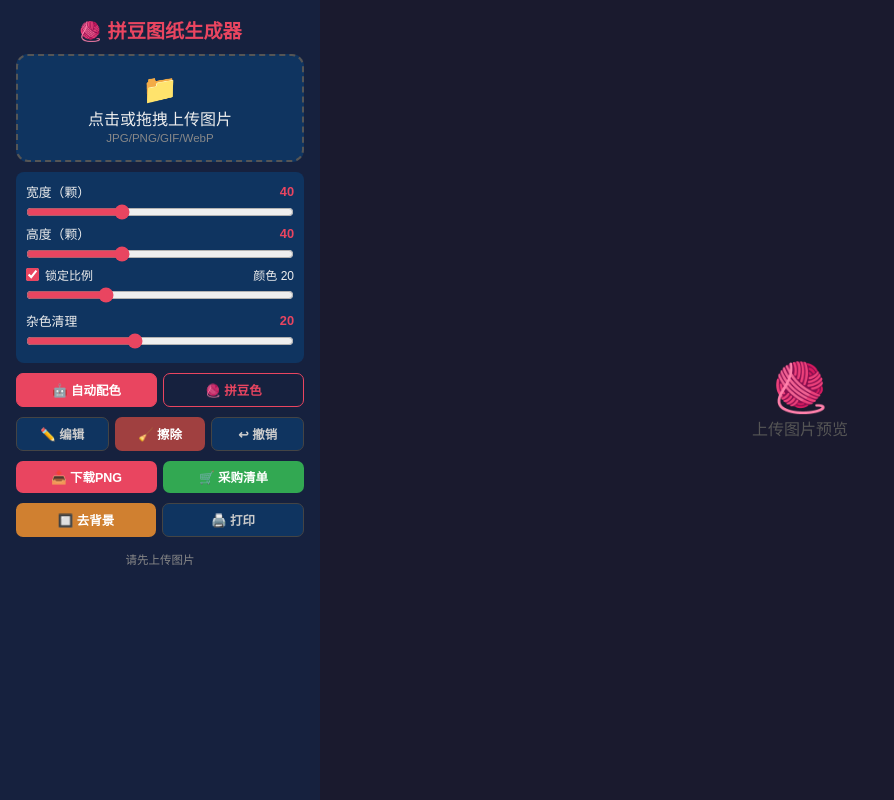
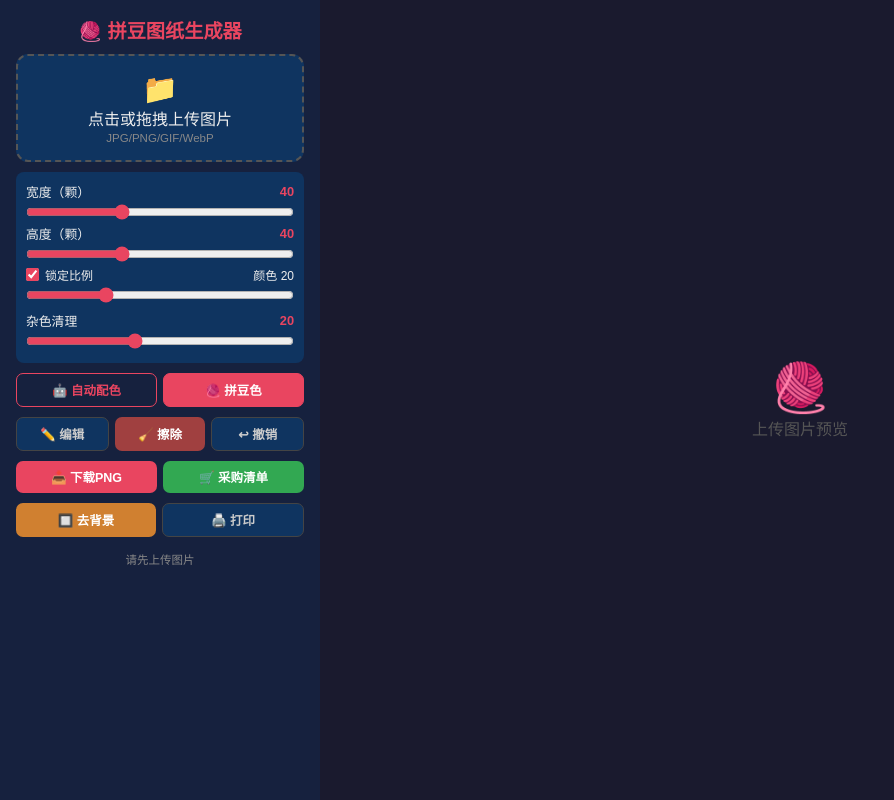
Before and after one commit to HJTJTH/perler-bead, a plain HTML site: page index.html in a window 1280 px wide. Shown: the whole page, without its empty margins (0-894 px from the left). Drawn offline with Linux system fonts and the light colour scheme.

Commit message:
默认启用291色MARD拼豆色板

```diff
--- a/index.html
+++ b/index.html
@@ -74,8 +74,8 @@ body{font-family:'Microsoft YaHei',sans-serif;background:#1a1a2e;color:#eee;min-
   </div>
 
   <div class="btn-row">
-    <button class="btn outline active" id="btnAuto">🤖 自动配色</button>
-    <button class="btn outline" id="btnBead">🧶 拼豆色</button>
+    <button class="btn outline" id="btnAuto">🤖 自动配色</button>
+    <button class="btn outline active" id="btnBead">🧶 拼豆色</button>
   </div>
 
   <div class="btn-row">
@@ -403,7 +403,7 @@ const BEAD_COLORS=[
 
 // ═══ 状态 ═══
 const $=id=>document.getElementById(id);
-let sourceImg=null, aspectRatio=1, currentPalette=null;
+let sourceImg=null, aspectRatio=1, currentPalette=BEAD_COLORS;
 let gridData=null; // {w,h,indices,counts,palette,names,cell,bgCells}
 let editMode=false, eraseMode=false, editColor=null;
 let editHistory=[];
```
Also changed, not shown: perler-bead.html (+3 -3 lines).
